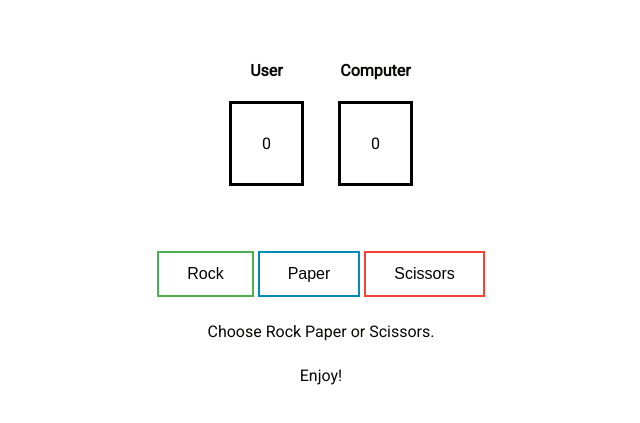
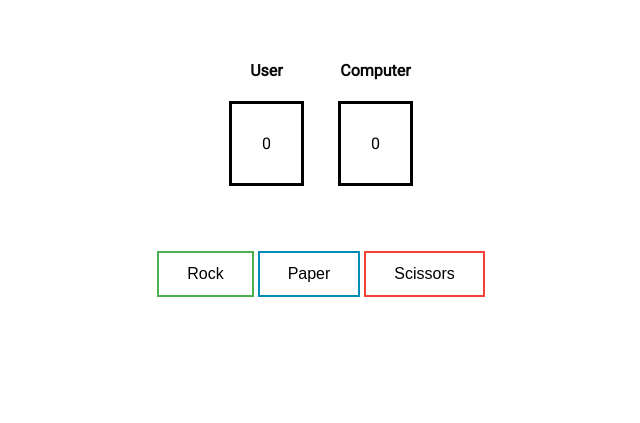
Before and after one commit to benbudomo/rock-paper-scissors, a plain HTML site: page index.html in a window 1280 px wide. Shown: the part 81-504 px from the top of the page, without its empty margins (319-959 px from the left). Drawn offline with Linux system fonts and the light colour scheme.

Commit message:
Fix button layout and id names

```diff
--- a/index.html
+++ b/index.html
@@ -32,10 +32,9 @@
                 <button type="button" id="scissors">Scissors</button>
             </div>
             <div id="computerPicks">
-                Choose Rock Paper or Scissors.
             </div>
             <div id="gameMessages">
-                Enjoy!
+
             </div>
             <div id="playAgain" style="display: none;">
                 <button type="button" id="playAgainButton">Play Again</button>
```
